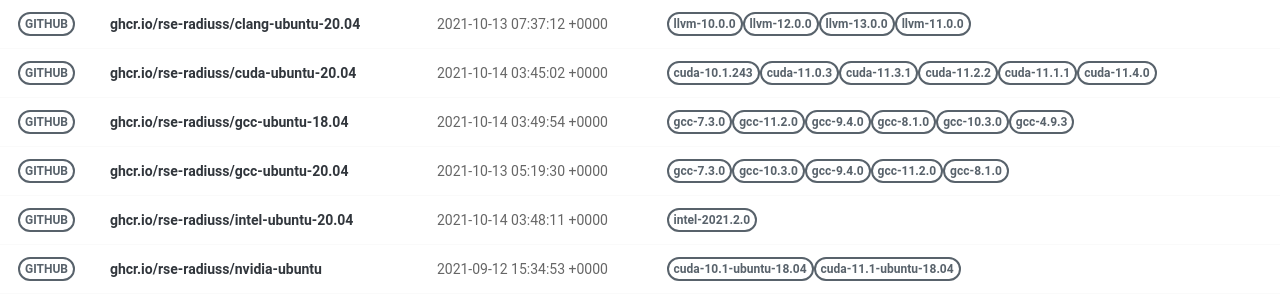
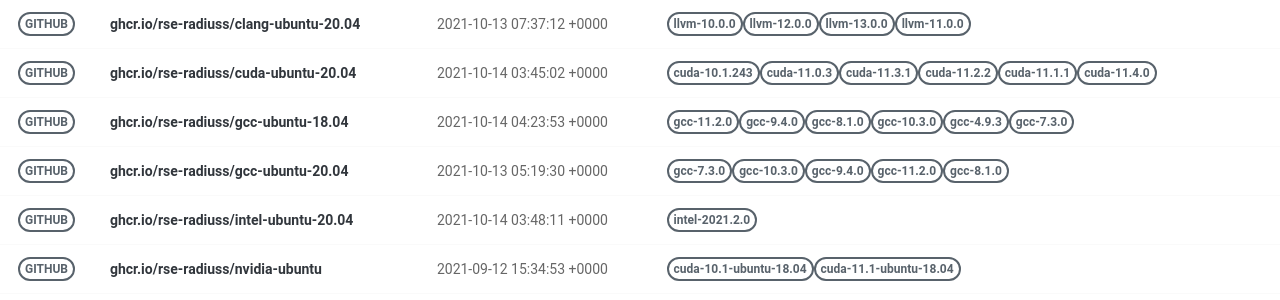
Before and after one commit to rse-ops/docker-images, a Jekyll site: the page built from pages/index.md, in a window 1280 px wide. Shown: the part 179-479 px from the top of the page. Built offline with Jekyll 4.4.1, drawn with Linux system fonts in a browser that asks for light colours; nearby versions of some CDN libraries.

Commit message:
Automated push to update library 2021-10-14

```diff
--- a/_library/ghcr.io-rse-radiuss-gcc-ubuntu-18.04.md
+++ b/_library/ghcr.io-rse-radiuss-gcc-ubuntu-18.04.md
@@ -1,14 +1,11 @@
 ---
 layout: container
 name: ghcr.io/rse-radiuss/gcc-ubuntu-18.04
-updated_at: 2021-10-14 03:49:54.139427
+updated_at: 2021-10-14 04:23:53.231390
 
 
 container_url: https://github.com/orgs/rse-radiuss/packages/container/package/gcc-ubuntu-18.04
 versions:
- - tag: gcc-7.3.0
-   dockerfile: https://github.com/rse-radiuss/docker-images/blob/main/ubuntu/gcc/Dockerfile
-   manifest: https://crane.ggcr.dev/manifest/ghcr.io/rse-radiuss/gcc-ubuntu-18.04:gcc-7.3.0
  - tag: gcc-11.2.0
    dockerfile: https://github.com/rse-radiuss/docker-images/blob/main/ubuntu/gcc/Dockerfile
    manifest: https://crane.ggcr.dev/manifest/ghcr.io/rse-radiuss/gcc-ubuntu-18.04:gcc-11.2.0
```
Also changed, not shown: other parts of _library/ghcr.io-rse-radiuss-gcc-ubuntu-18.04.md (+3 -0 lines).
